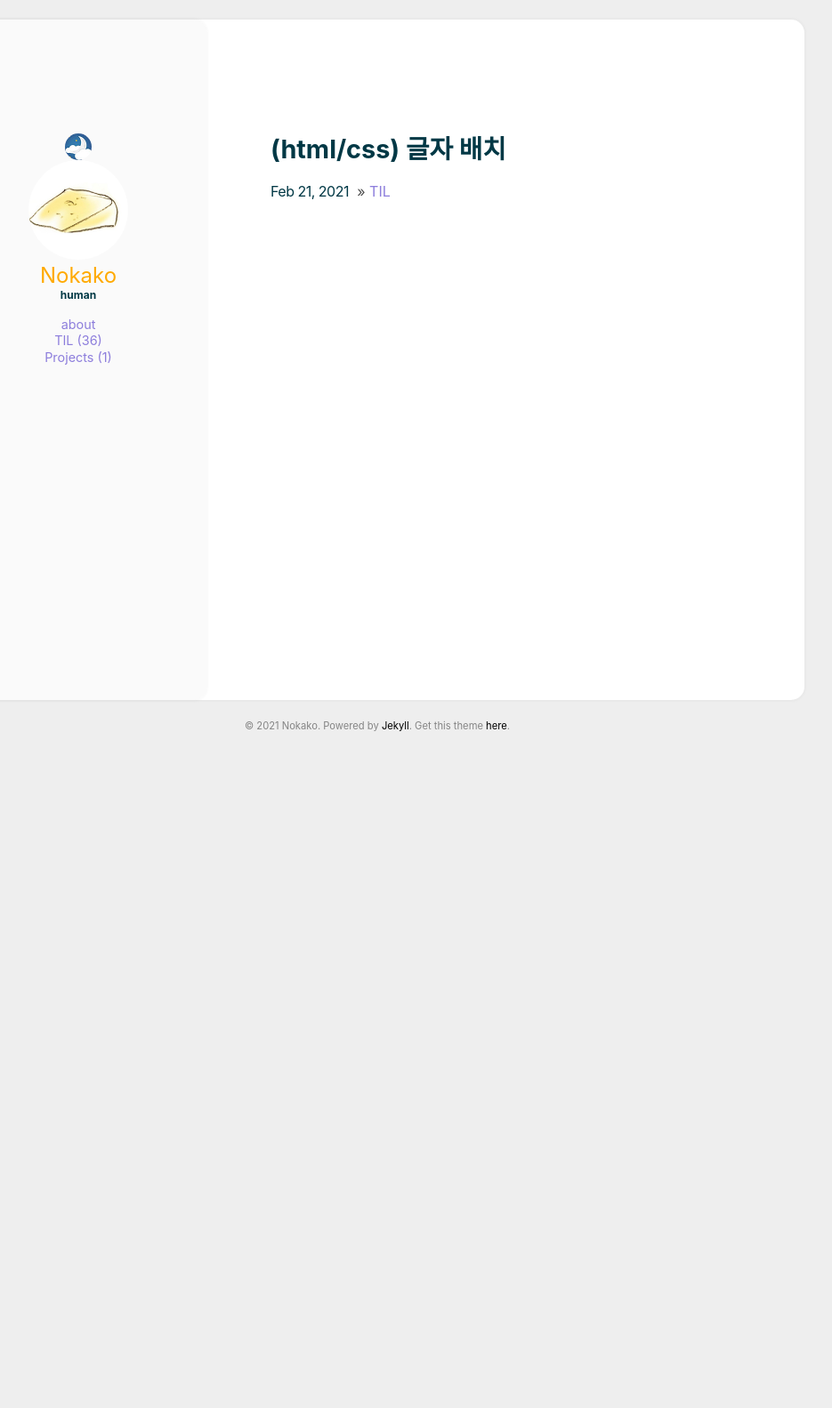
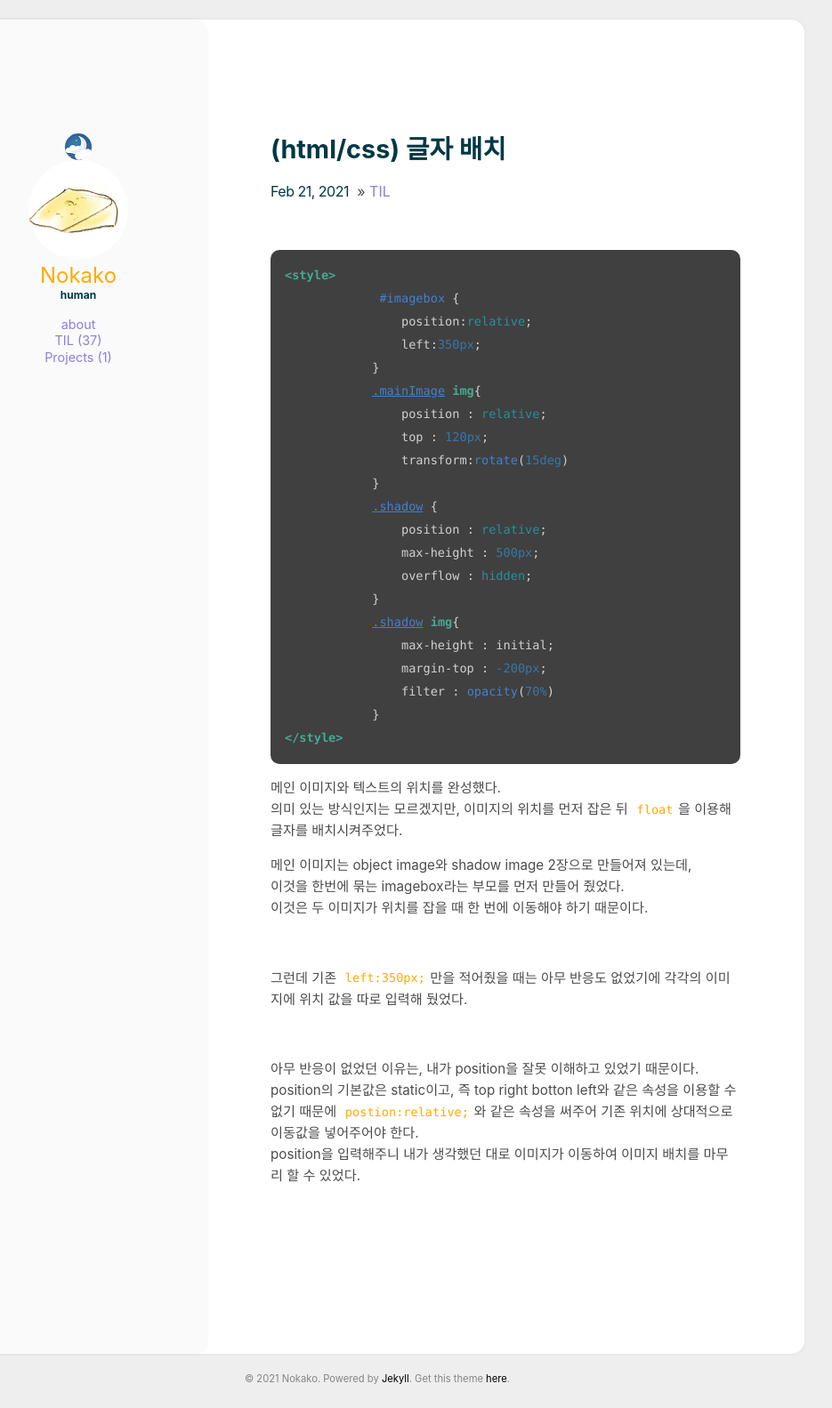
Before and after one commit to Nokako/Nokako.github.io, a Jekyll site: the page built from _posts/2021-02-21-36.md, in a window 1280 px wide. Shown: the whole page at 89% size, without its empty margins (216-1151 px from the left). Built offline with Jekyll 4.4.1, drawn with Linux system fonts in a browser that asks for light colours; before the commit the page ends 922 px from its top, so only the background shows below that.

Commit message:
TIL수정

````diff
--- a/_posts/2021-02-21-36.md
+++ b/_posts/2021-02-21-36.md
@@ -3,3 +3,46 @@ title: (html/css) 글자 배치
 categories: [TIL]
 comments: true
 ---
+
+
+```html
+<style>
+             #imagebox {
+                position:relative;
+                left:350px;
+            }
+            .mainImage img{
+                position : relative;
+                top : 120px;
+                transform:rotate(15deg)
+            }
+            .shadow {
+                position : relative;
+                max-height : 500px;
+                overflow : hidden;
+            }
+            .shadow img{
+                max-height : initial;
+                margin-top : -200px;
+                filter : opacity(70%)
+            }
+</style>
+```
+
+메인 이미지와 텍스트의 위치를 완성했다.
+의미 있는 방식인지는 모르겠지만, 이미지의 위치를 먼저 잡은 뒤 `float`을 이용해 글자를 배치시켜주었다.
+
+메인 이미지는 object image와 shadow image 2장으로 만들어져 있는데,
+이것을 한번에 묶는 imagebox라는 부모를 먼저 만들어 줬었다.
+이것은 두 이미지가 위치를 잡을 때 한 번에 이동해야 하기 때문이다.
+
+<br>
+
+그런데 기존 `left:350px;`만을 적어줬을 때는 아무 반응도 없었기에 각각의 이미지에 위치 값을 따로 입력해 뒀었다.
+
+<br>
+
+아무 반응이 없었던 이유는, 내가 position을 잘못 이해하고 있었기 때문이다.
+position의 기본값은 static이고, 즉 top right botton left와 같은 속성을 이용할 수 없기 때문에
+`postion:relative;`와 같은 속성을 써주어 기존 위치에 상대적으로 이동값을 넣어주어야 한다.
+position을 입력해주니 내가 생각했던 대로 이미지가 이동하여 이미지 배치를 마무리 할 수 있었다.
````
Also changed, not shown: _posts/2021-02-22-37.md (+1 -1 lines), _posts/2021-02-23-38.md (+23 -0 lines).
